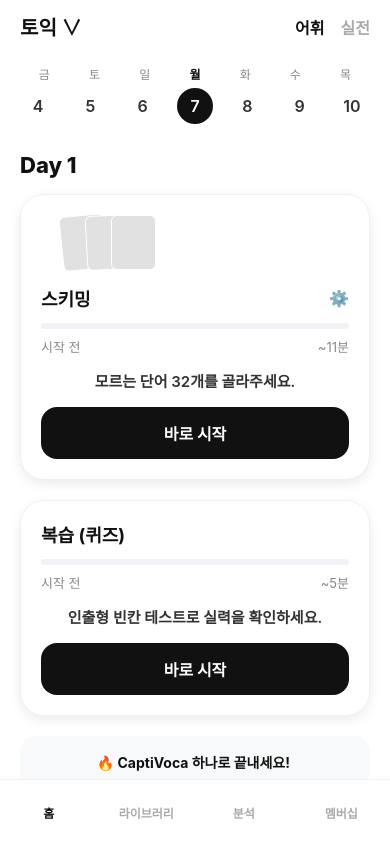
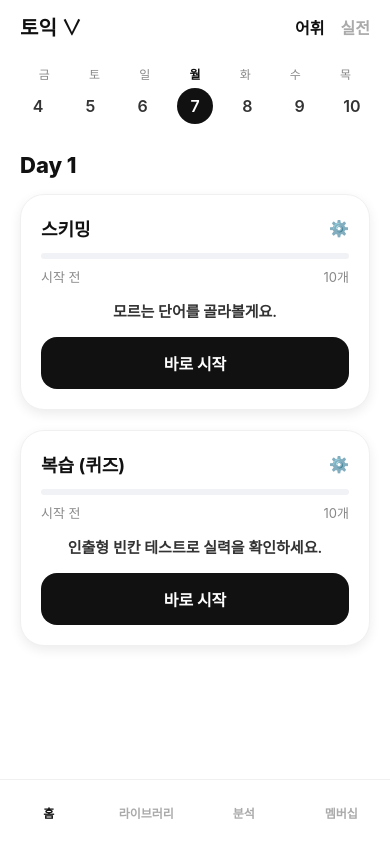
Before and after one commit to vibevible/CaptiVOCA, a React Native app: screen /Home in a window 390 px wide. Built offline with nearby package versions, Linux system fonts and the light colour scheme; what react-native-worklets would draw is missing.

Commit message:
feat: update app configuration and enhance HomeScreen UI with new elements and text adjustments

```diff
--- a/app.json
+++ b/app.json
@@ -15,7 +15,8 @@
         "foregroundImage": "./assets/android-icon-foreground.png",
         "backgroundImage": "./assets/android-icon-background.png",
         "monochromeImage": "./assets/android-icon-monochrome.png"
-      }
+      },
+      "package": "com.anonymous.CaptiVoca"
     },
     "web": {
       "favicon": "./assets/favicon.png"
--- a/package.json
+++ b/package.json
@@ -17,8 +17,8 @@
   },
   "scripts": {
     "start": "expo start",
-    "android": "expo start --android",
-    "ios": "expo start --ios",
+    "android": "expo run:android",
+    "ios": "expo run:ios",
     "web": "expo start --web"
   },
   "private": true
--- a/src/screens/HomeScreen.js
+++ b/src/screens/HomeScreen.js
@@ -83,11 +83,11 @@ export default function HomeScreen({ navigation }) {
 
         {/* 1. 스키밍 카드 (StudyScreen으로 이동) */}
         <View style={styles.missionCard}>
-          <View style={styles.stackedCardsPreview}>
+          {/* <View style={styles.stackedCardsPreview}>
             <View style={[styles.miniCardMock, { transform: [{ rotate: '-6deg' }], left: 20 }]} />
             <View style={[styles.miniCardMock, { transform: [{ rotate: '-3deg' }], left: 45 }]} />
             <View style={[styles.miniCardMock, { transform: [{ rotate: '0deg' }], left: 70, zIndex: 3 }]} />
-          </View>
+          </View> */}
 
           <View style={styles.cardHeaderRow}>
             <Text style={styles.cardSectionTitle}>스키밍</Text>
@@ -100,10 +100,10 @@ export default function HomeScreen({ navigation }) {
 
           <View style={styles.cardInfoRow}>
             <Text style={styles.cardSubText}>시작 전</Text>
-            <Text style={styles.cardSubText}>~11분</Text>
+            <Text style={styles.cardSubText}>10개</Text>
           </View>
 
-          <Text style={styles.cardActionDesc}>모르는 단어 32개를 골라주세요.</Text>
+          <Text style={styles.cardActionDesc}>모르는 단어를 골라볼게요.</Text>
 
           <TouchableOpacity
             style={styles.startButton}
@@ -117,6 +117,7 @@ export default function HomeScreen({ navigation }) {
         <View style={styles.missionCard}>
           <View style={styles.cardHeaderRow}>
             <Text style={styles.cardSectionTitle}>복습 (퀴즈)</Text>
+            <Text style={styles.cardSettingsIcon}>⚙️</Text>
           </View>
 
           <View style={styles.progressBarBg}>
@@ -125,7 +126,7 @@ export default function HomeScreen({ navigation }) {
 
           <View style={styles.cardInfoRow}>
             <Text style={styles.cardSubText}>시작 전</Text>
-            <Text style={styles.cardSubText}>~5분</Text>
+            <Text style={styles.cardSubText}>10개</Text>
           </View>
 
           <Text style={styles.cardActionDesc}>인출형 빈칸 테스트로 실력을 확인하세요.</Text>
@@ -137,10 +138,6 @@ export default function HomeScreen({ navigation }) {
             <Text style={styles.startButtonText}>바로 시작</Text>
           </TouchableOpacity>
         </View>
-
-        <TouchableOpacity style={styles.promoBanner}>
-          <Text style={styles.promoBannerText}>🔥 CaptiVoca 하나로 끝내세요! </Text>
-        </TouchableOpacity>
 
       </ScrollView>
 
```
